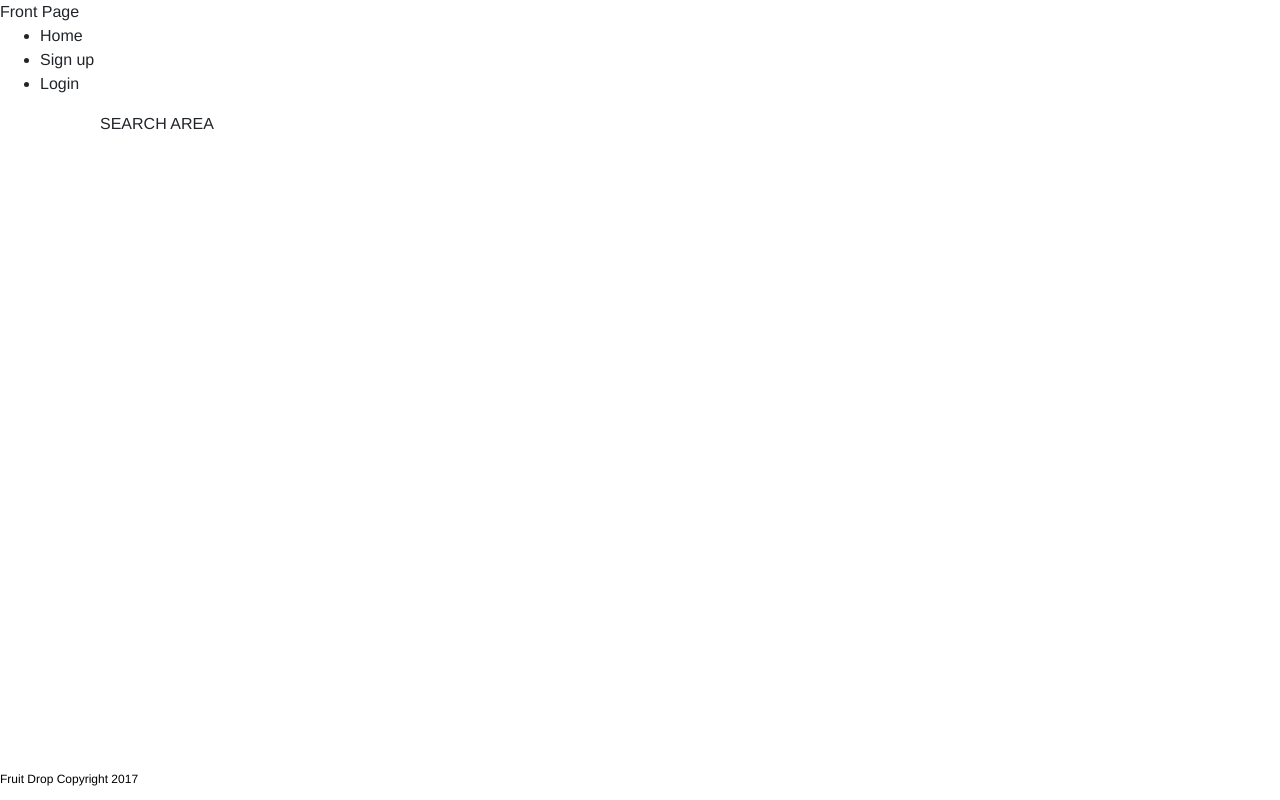
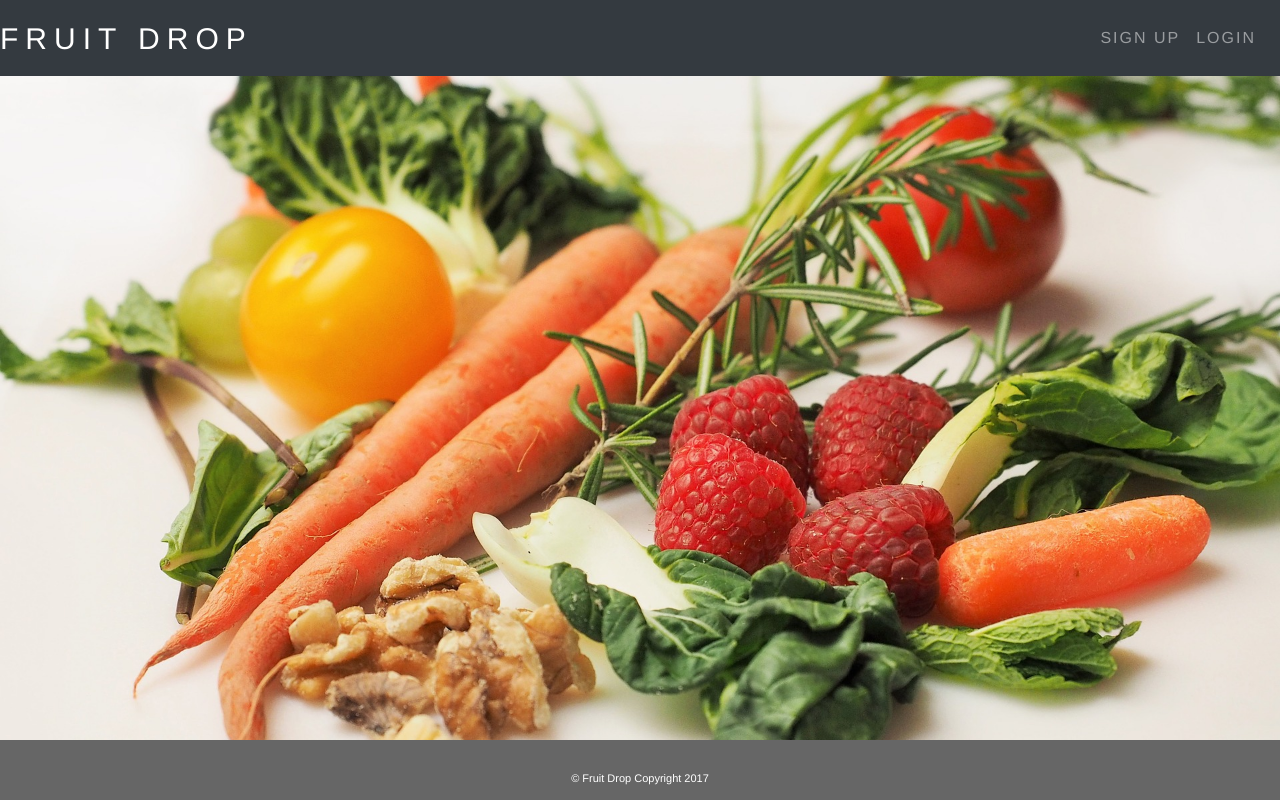
Before and after one commit to vmov031/fruitdrop, a plain HTML site: page index.html in a window 1280 px wide. Drawn offline with nearby package versions, Linux system fonts and the light colour scheme.

Commit message:
Initial Main page design

```diff
--- a/assets/css/style.css
+++ b/assets/css/style.css
@@ -0,0 +1,31 @@
+/***
+**** MAIN PAGE CSS
+****/
+
+.content {
+	background: url("../images/main_page.jpg") no-repeat center center fixed;
+	-webkit-background-size: cover;
+	-moz-background-size: cover;
+	-o-background-size: cover;
+	background-size: cover;
+	min-height: 100%;
+
+
+}
+
+.navbar ul li:last-child {
+    border: none;
+}
+
+.navbar-brand {
+	font-size: 30px!important;
+}
+
+.footer {
+    width: 100%;
+    text-align: center;
+    background-color: #666666;
+	color: #ffffff;
+	font-size: 11px;
+
+}
--- a/index.html
+++ b/index.html
@@ -1,5 +1,6 @@
 <!DOCTYPE html>
 <html>
+
 <head>
 	<title>Fruit Dropper</title>
 	<meta name="viewport" content="width=device-width, initial-scale=1">
@@ -7,22 +8,44 @@
 	<link rel="stylesheet" type="text/css" href="assets/css/style.css">
 	<script src="assets/javascript/jquery-3.2.1.min.js"></script>
 </head>
+
 <body>
-	<header>Front Page</header>
-	<nav class="menu">
-		<ul>
-			<li>Home</li>
-			<li>Sign up</li>
-			<li>Login</li>
-		</ul>
-	<div class="container">
-		<div class="row">
-			<div class="col-md-12">
-				SEARCH AREA
+	<!--NAVIGATION-->
+	<nav class="navbar fixed-top navbar-expand-sm navbar-dark bg-dark">
+		<a class="navbar-brand" href="index.html">Fruit Drop</a>
+		<button class="navbar-toggler" type="button" data-toggle="collapse" data-target="#navbarNavDropdown" aria-controls="navbarNavDropdown" aria-expanded="false" aria-label="Toggle navigation">
+			<span class="navbar-toggler-icon"></span>
+		</button>
+		<div class="collapse navbar-collapse justify-content-end" id="navbarNavDropdown">
+			<ul class="navbar-nav">
+				<li class="nav-item">
+					<a class="nav-link" href="#">Sign Up</a>
+				</li>
+				<li class="nav-item">
+					<a class="nav-link" href="#">Login</a>
+				</li>
+			</ul>
+		</div>
+	</nav>
+	<!--MAIN PAGE CONTENT-->
+	<div class="container-fluid content">
+		<div class="row align-items-center search">
+			<div class="col-md-10">
+				<input type="text" name="Search Produce" placeholder="Searc Produce">
+				<input type="text" name="Search by City" placeholder="City">
+				<button class="btn btn-primary">Submit</button>
 			</div>
 		</div>
 	</div>
-	<footer>Fruit Drop Copyright 2017</footer>
+	<!--FOOTER-->
+	<footer class="footer">
+		<div class="container">
+			&copy; Fruit Drop Copyright 2017
+		</div>
+	</footer>
+	<script src="https://cdnjs.cloudflare.com/ajax/libs/popper.js/1.11.0/umd/popper.min.js" integrity="sha384-b/U6ypiBEHpOf/4+1nzFpr53nxSS+GLCkfwBdFNTxtclqqenISfwAzpKaMNFNmj4" crossorigin="anonymous"></script>
+	<script type="text/javascript" src="assets/css/bootstrap-4.0.0-beta-dist/js/bootstrap.js"></script>
 	<script type="text/javascript" src="assets/javascript/app.js"></script>
 </body>
+
 </html>
```
Also changed, not shown: assets/images/main_page.jpg (added), 1 other file.
